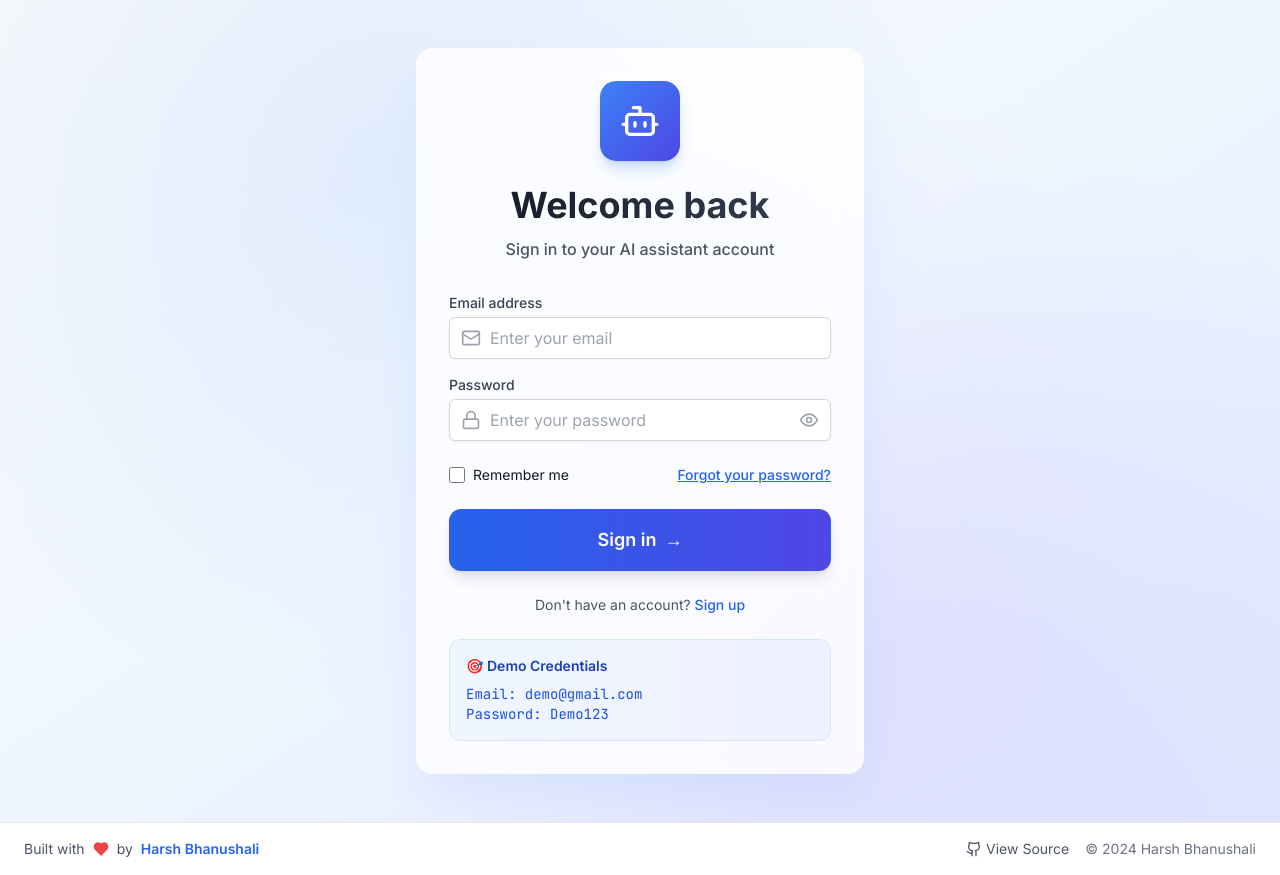
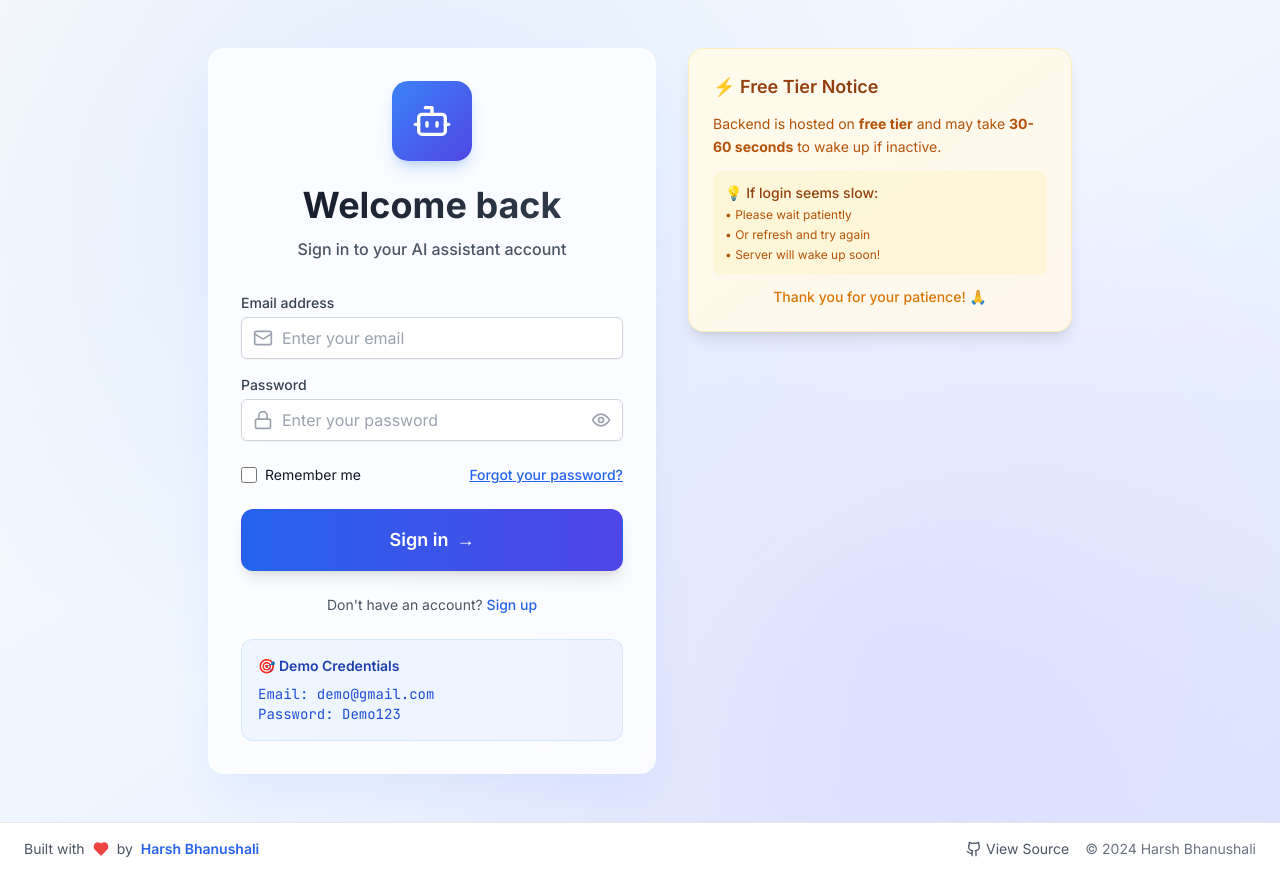
Before and after one commit to harshAdv10080/ai-chatbot-mern, a React (Vite) app in the folder client/: page /login in a window 1280 px wide. Built offline with nearby package versions, Linux system fonts and the light colour scheme; no server answers.

Commit message:
Improved free tier notice positioning and enhanced loading states

```diff
--- a/client/src/components/Auth/Login.jsx
+++ b/client/src/components/Auth/Login.jsx
@@ -3,6 +3,7 @@ import { Link, useNavigate } from 'react-router-dom';
 import { Eye, EyeOff, Mail, Lock, Bot } from 'lucide-react';
 import { useAuth } from '../../context/AuthContext';
 import LoadingSpinner from '../common/LoadingSpinner';
+import AuthLoadingSpinner from '../common/AuthLoadingSpinner';
 import ForgotPasswordModal from './ForgotPasswordModal';
 
 const Login = () => {
@@ -79,7 +80,9 @@ const Login = () => {
       <div className="absolute inset-0 bg-[radial-gradient(circle_at_30%_20%,rgba(59,130,246,0.1),transparent_50%)] dark:bg-[radial-gradient(circle_at_30%_20%,rgba(99,102,241,0.1),transparent_50%)]"></div>
       <div className="absolute inset-0 bg-[radial-gradient(circle_at_70%_80%,rgba(139,92,246,0.1),transparent_50%)] dark:bg-[radial-gradient(circle_at_70%_80%,rgba(168,85,247,0.1),transparent_50%)]"></div>
 
-      <div className="max-w-md w-full space-y-8 relative z-10">
+      <div className="max-w-6xl w-full flex items-start justify-center gap-8 relative z-10">
+        {/* Main Login Form */}
+        <div className="max-w-md w-full space-y-8">
         {/* Glass Card Container */}
         <div className="bg-white/80 dark:bg-gray-800/80 backdrop-blur-xl rounded-2xl shadow-2xl shadow-blue-500/10 border border-white/20 dark:border-gray-700/50 p-8">
           {/* Header */}
@@ -277,7 +280,7 @@ const Login = () => {
               className="group relative w-full flex justify-center py-4 px-6 border border-transparent text-lg font-semibold rounded-xl text-white bg-gradient-to-r from-blue-600 to-indigo-600 hover:from-blue-700 hover:to-indigo-700 focus:outline-none focus:ring-4 focus:ring-blue-500/50 disabled:opacity-50 disabled:cursor-not-allowed transition-all duration-200 hover:scale-[1.02] hover:shadow-xl shadow-lg"
             >
               {loading ? (
-                <LoadingSpinner size="sm" text="" />
+                <AuthLoadingSpinner size="sm" />
               ) : (
                 <>
                   <span>Sign in</span>
@@ -313,6 +316,48 @@ const Login = () => {
             Password: Demo123
           </p>
         </div>
+
+        {/* Free Tier Notice - Mobile Version */}
+        <div className="lg:hidden mt-4 p-4 bg-gradient-to-r from-amber-50 to-orange-50 dark:from-amber-900/20 dark:to-orange-900/20 rounded-xl border border-amber-200/50 dark:border-amber-800/50">
+          <h3 className="text-sm font-semibold text-amber-800 dark:text-amber-200 mb-2 flex items-center">
+            ⚡ Free Tier Notice
+          </h3>
+          <p className="text-xs text-amber-700 dark:text-amber-300 leading-relaxed">
+            Backend may take <strong>30-60 seconds</strong> to wake up. Please wait or refresh if slow.
+            <span className="block mt-1 font-medium">Thank you! 🙏</span>
+          </p>
+        </div>
+
+        </div>
+        </div>
+
+        {/* Free Tier Notice - Side Panel */}
+        <div className="hidden lg:block max-w-sm w-full">
+          <div className="sticky top-8">
+            <div className="p-6 bg-gradient-to-br from-amber-50 to-orange-50 dark:from-amber-900/20 dark:to-orange-900/20 rounded-2xl border border-amber-200/50 dark:border-amber-800/50 shadow-lg backdrop-blur-sm">
+              <h3 className="text-lg font-semibold text-amber-800 dark:text-amber-200 mb-3 flex items-center">
+                ⚡ Free Tier Notice
+              </h3>
+              <div className="space-y-3">
+                <p className="text-sm text-amber-700 dark:text-amber-300 leading-relaxed">
+                  Backend is hosted on <strong>free tier</strong> and may take <strong>30-60 seconds</strong> to wake up if inactive.
+                </p>
+                <div className="p-3 bg-amber-100/50 dark:bg-amber-800/20 rounded-lg">
+                  <p className="text-sm text-amber-800 dark:text-amber-200 font-medium">
+                    💡 If login seems slow:
+                  </p>
+                  <ul className="text-xs text-amber-700 dark:text-amber-300 mt-1 space-y-1">
+                    <li>• Please wait patiently</li>
+                    <li>• Or refresh and try again</li>
+                    <li>• Server will wake up soon!</li>
+                  </ul>
+                </div>
+                <p className="text-sm text-amber-600 dark:text-amber-400 font-medium text-center">
+                  Thank you for your patience! 🙏
+                </p>
+              </div>
+            </div>
+          </div>
         </div>
       </div>
 
--- a/client/src/components/Auth/Register.jsx
+++ b/client/src/components/Auth/Register.jsx
@@ -3,6 +3,7 @@ import { Link, useNavigate } from 'react-router-dom';
 import { Eye, EyeOff, Mail, Lock, User, Bot } from 'lucide-react';
 import { useAuth } from '../../context/AuthContext';
 import LoadingSpinner from '../common/LoadingSpinner';
+import AuthLoadingSpinner from '../common/AuthLoadingSpinner';
 
 const Register = () => {
   const navigate = useNavigate();
@@ -81,7 +82,9 @@ const Register = () => {
 
   return (
     <div className="min-h-screen flex items-center justify-center bg-gray-50 dark:bg-gray-900 py-12 px-4 sm:px-6 lg:px-8">
-      <div className="max-w-md w-full space-y-8">
+      <div className="max-w-6xl w-full flex items-start justify-center gap-8">
+        {/* Main Register Form */}
+        <div className="max-w-md w-full space-y-8">
         {/* Header */}
         <div className="text-center">
           <div className="flex justify-center">
@@ -256,7 +259,7 @@ const Register = () => {
               className="group relative w-full flex justify-center py-2 px-4 border border-transparent text-sm font-medium rounded-md text-white bg-primary-600 hover:bg-primary-700 focus:outline-none focus:ring-2 focus:ring-offset-2 focus:ring-primary-500 disabled:opacity-50 disabled:cursor-not-allowed"
             >
               {loading ? (
-                <LoadingSpinner size="sm" text="" />
+                <AuthLoadingSpinner size="sm" />
               ) : (
                 'Create account'
               )}
@@ -276,6 +279,47 @@ const Register = () => {
             </p>
           </div>
         </form>
+
+        {/* Free Tier Notice - Mobile Version */}
+        <div className="lg:hidden mt-6 p-4 bg-gradient-to-r from-amber-50 to-orange-50 dark:from-amber-900/20 dark:to-orange-900/20 rounded-xl border border-amber-200/50 dark:border-amber-800/50">
+          <h3 className="text-sm font-semibold text-amber-800 dark:text-amber-200 mb-2 flex items-center">
+            ⚡ Free Tier Notice
+          </h3>
+          <p className="text-xs text-amber-700 dark:text-amber-300 leading-relaxed">
+            Backend may take <strong>30-60 seconds</strong> to wake up. Please wait or refresh if slow.
+            <span className="block mt-1 font-medium">Thank you! 🙏</span>
+          </p>
+        </div>
+        </div>
+
+        {/* Free Tier Notice - Side Panel */}
+        <div className="hidden lg:block max-w-sm w-full">
+          <div className="sticky top-8">
+            <div className="p-6 bg-gradient-to-br from-amber-50 to-orange-50 dark:from-amber-900/20 dark:to-orange-900/20 rounded-2xl border border-amber-200/50 dark:border-amber-800/50 shadow-lg backdrop-blur-sm">
+              <h3 className="text-lg font-semibold text-amber-800 dark:text-amber-200 mb-3 flex items-center">
+                ⚡ Free Tier Notice
+              </h3>
+              <div className="space-y-3">
+                <p className="text-sm text-amber-700 dark:text-amber-300 leading-relaxed">
+                  Backend is hosted on <strong>free tier</strong> and may take <strong>30-60 seconds</strong> to wake up if inactive.
+                </p>
+                <div className="p-3 bg-amber-100/50 dark:bg-amber-800/20 rounded-lg">
+                  <p className="text-sm text-amber-800 dark:text-amber-200 font-medium">
+                    💡 If registration seems slow:
+                  </p>
+                  <ul className="text-xs text-amber-700 dark:text-amber-300 mt-1 space-y-1">
+                    <li>• Please wait patiently</li>
+                    <li>• Or refresh and try again</li>
+                    <li>• Server will wake up soon!</li>
+                  </ul>
+                </div>
+                <p className="text-sm text-amber-600 dark:text-amber-400 font-medium text-center">
+                  Thank you for your patience! 🙏
+                </p>
+              </div>
+            </div>
+          </div>
+        </div>
       </div>
     </div>
   );
--- /dev/null
+++ b/client/src/components/common/AuthLoadingSpinner.jsx
@@ -0,0 +1,120 @@
+import React, { useState, useEffect } from 'react';
+import { motion, AnimatePresence } from 'framer-motion';
+
+const AuthLoadingSpinner = ({ size = 'md', className = '' }) => {
+  const [currentMessage, setCurrentMessage] = useState(0);
+  const [showWakeUpMessage, setShowWakeUpMessage] = useState(false);
+
+  const sizeClasses = {
+    sm: 'w-4 h-4',
+    md: 'w-8 h-8',
+    lg: 'w-12 h-12',
+    xl: 'w-16 h-16',
+  };
+
+  const messages = [
+    'Connecting to server...',
+    'Authenticating credentials...',
+    'Setting up your session...'
+  ];
+
+  const wakeUpMessages = [
+    'Server is waking up from sleep...',
+    'This may take 30-60 seconds...',
+    'Thank you for your patience! 🙏'
+  ];
+
+  useEffect(() => {
+    // Show wake-up message after 3 seconds
+    const wakeUpTimer = setTimeout(() => {
+      setShowWakeUpMessage(true);
+    }, 3000);
+
+    // Cycle through regular messages every 2 seconds
+    const messageTimer = setInterval(() => {
+      setCurrentMessage((prev) => (prev + 1) % messages.length);
+    }, 2000);
+
+    return () => {
+      clearTimeout(wakeUpTimer);
+      clearInterval(messageTimer);
+    };
+  }, []);
+
+  useEffect(() => {
+    if (showWakeUpMessage) {
+      // Cycle through wake-up messages every 3 seconds
+      const wakeUpMessageTimer = setInterval(() => {
+        setCurrentMessage((prev) => (prev + 1) % wakeUpMessages.length);
+      }, 3000);
+
+      return () => clearInterval(wakeUpMessageTimer);
+    }
+  }, [showWakeUpMessage]);
+
+  return (
+    <div className={`flex flex-col items-center justify-center p-8 ${className}`}>
+      {/* Animated Spinner */}
+      <motion.div
+        className={`rounded-full border-2 border-gray-300 border-t-primary-600 ${sizeClasses[size]}`}
+        animate={{ rotate: 360 }}
+        transition={{ duration: 1, repeat: Infinity, ease: "linear" }}
+      />
+
+      {/* Progressive Messages */}
+      <AnimatePresence mode="wait">
+        <motion.div
+          key={showWakeUpMessage ? `wake-${currentMessage}` : `normal-${currentMessage}`}
+          initial={{ opacity: 0, y: 10 }}
+          animate={{ opacity: 1, y: 0 }}
+          exit={{ opacity: 0, y: -10 }}
+          transition={{ duration: 0.3 }}
+          className="mt-4 text-center"
+        >
+          <p className="text-sm text-gray-600 dark:text-gray-400">
+            {showWakeUpMessage ? wakeUpMessages[currentMessage] : messages[currentMessage]}
+          </p>
+
+          {showWakeUpMessage && (
+            <motion.div
+              initial={{ opacity: 0, scale: 0.9 }}
+              animate={{ opacity: 1, scale: 1 }}
+              transition={{ delay: 0.5 }}
+              className="mt-2 p-2 bg-amber-50 dark:bg-amber-900/20 rounded-lg border border-amber-200/50 dark:border-amber-800/50"
+            >
+              <p className="text-xs text-amber-700 dark:text-amber-300">
+                ⚡ Free tier server is starting up
+              </p>
+            </motion.div>
+          )}
+        </motion.div>
+      </AnimatePresence>
+
+      {/* Progress Dots */}
+      <motion.div
+        className="flex space-x-1 mt-3"
+        initial={{ opacity: 0 }}
+        animate={{ opacity: 1 }}
+        transition={{ delay: 1 }}
+      >
+        {[0, 1, 2].map((index) => (
+          <motion.div
+            key={index}
+            className="w-2 h-2 bg-primary-600 rounded-full"
+            animate={{
+              scale: [1, 1.2, 1],
+              opacity: [0.5, 1, 0.5]
+            }}
+            transition={{
+              duration: 1,
+              repeat: Infinity,
+              delay: index * 0.2
+            }}
+          />
+        ))}
+      </motion.div>
+    </div>
+  );
+};
+
+export default AuthLoadingSpinner;
```
